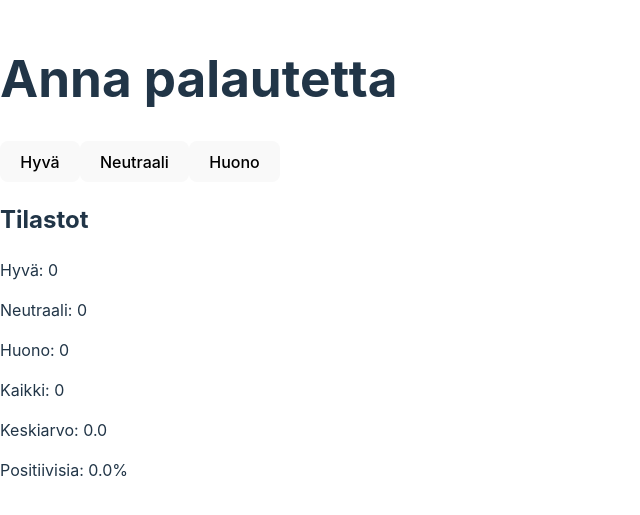
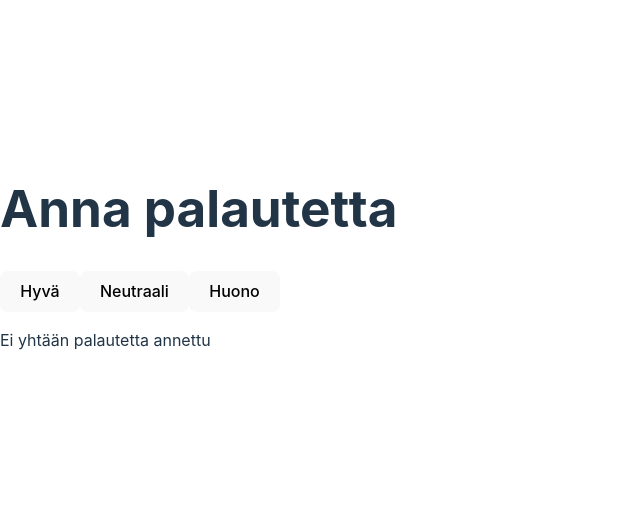
Before and after one commit to marjattaw/FullStackOpen_osa1, a React (Vite) app: page / in a window 1280 px wide. Shown: the part 143-658 px from the top of the page, without its empty margins (0-640 px from the left). Built offline with nearby package versions, Linux system fonts and the light colour scheme.

Commit message:
Tehtävä 1.9: Unicafe step4

```diff
--- a/src/App.jsx
+++ b/src/App.jsx
@@ -3,8 +3,13 @@ import { useState } from 'react';
 // Tilastojen näyttämisestä vastaava komponentti
 const Statistics = ({ hyvä, neutraali, huono }) => {
   const yhteensä = hyvä + neutraali + huono;
-  const keskiarvo = yhteensä === 0 ? 0 : (hyvä - huono) / yhteensä;
-  const positiivisia = yhteensä === 0 ? 0 : (hyvä / yhteensä) * 100;
+
+  if (yhteensä === 0) {
+    return <p>Ei yhtään palautetta annettu</p>;
+  }
+
+  const keskiarvo = (hyvä - huono) / yhteensä;
+  const positiivisia = (hyvä / yhteensä) * 100;
 
   return (
     <div>
```
